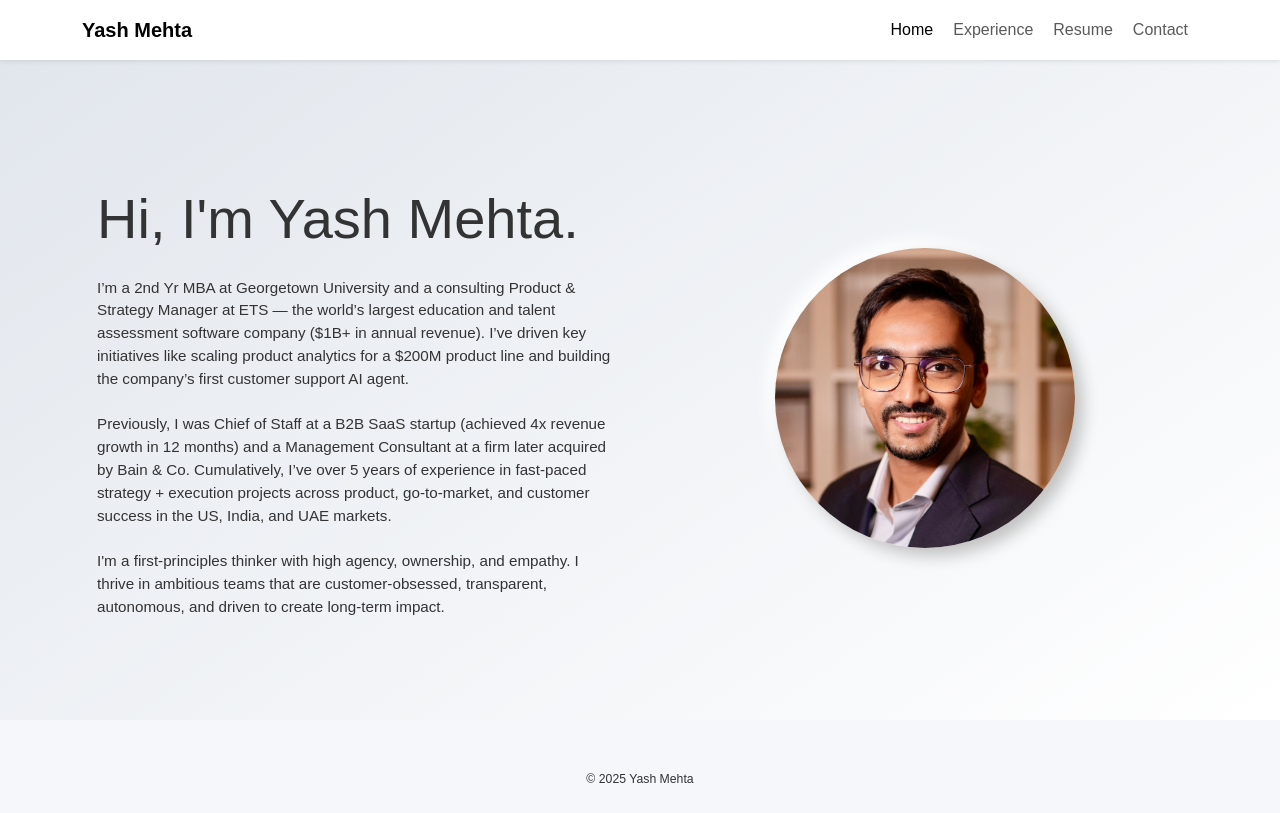
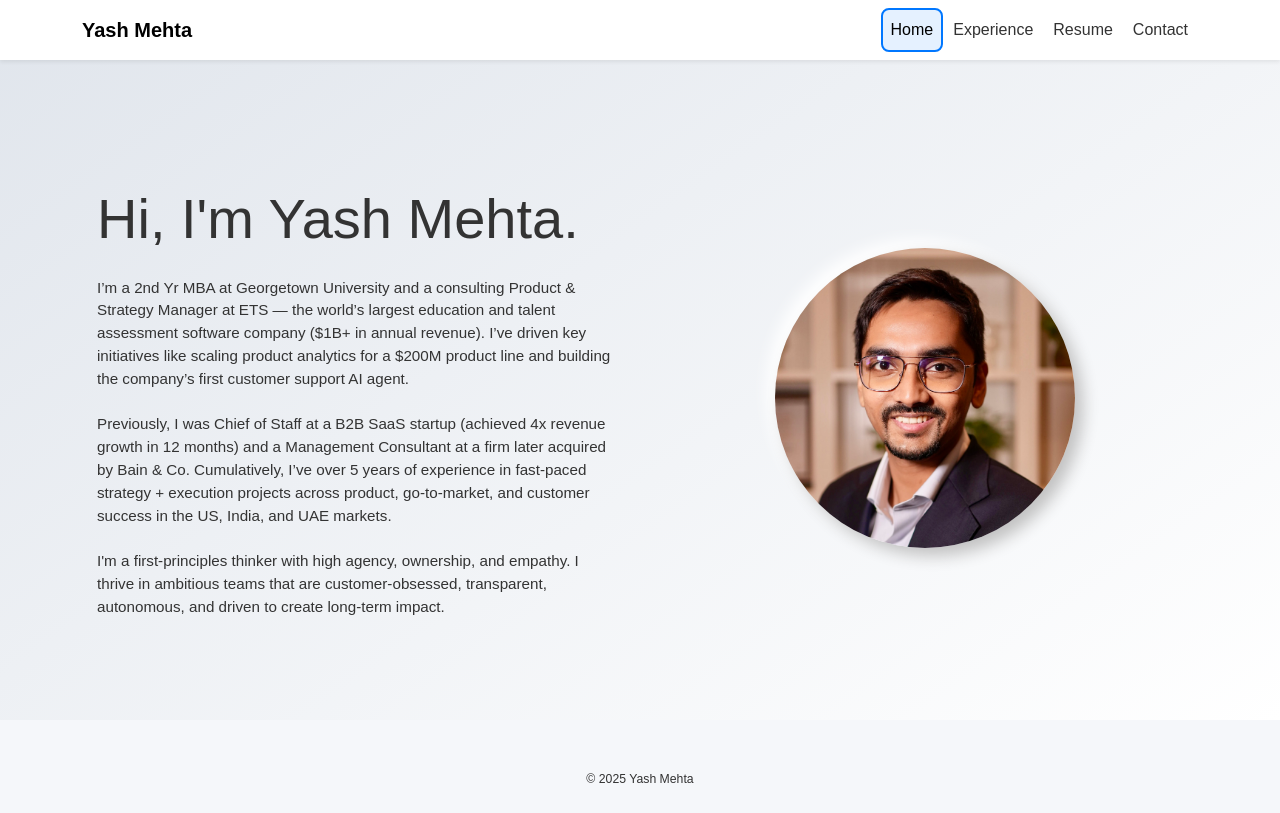
Before and after one commit to ym596/personal_website, a plain HTML site: page index.html in a window 1280 px wide. Drawn offline with nearby package versions, Linux system fonts and the light colour scheme.

Commit message:
updating top navbar

```diff
--- a/style.css
+++ b/style.css
@@ -118,27 +118,32 @@ body {
     }
   }
 
-  /* Navbar link hover effect */
-.nav-link {
-    transition: color 0.3s ease, border-bottom 0.3s ease;
-  }
-
-  /* Navbar link normal state */
+/* Navbar link normal state */
 .nav-link {
     position: relative;
     display: inline-block;
     padding: 8px 16px;
     transition: all 0.3s ease;
+    font-weight: 500;
+    color: #333;
+    background: transparent;
     border: 2px solid transparent; /* No visible border by default */
-    border-radius: 8px; /* Rounded corners for nice effect */
-}
+    border-radius: 8px;
+  }
 
-/* Navbar link hover state */
+/* Navbar link hover effect */
 .nav-link:hover {
-    border-color: #0077ff; /* Blue box appears on hover */
-    background-color: rgba(0, 119, 255, 0.1); /* Light background highlight (optional) */
-    color: #0077ff; /* Change text color too */
-}
+    background: #e6f0ff; /* Light transparent blue */
+    color: #0077ff;
+    border: 2px solid #0077ff;
+  }
+
+/* Navbar active page (current page) */
+.nav-link.active {
+    background: rgba(0, 119, 255, 0.1); /* Light transparent blue */
+    color: #0077ff;
+    border: 2px solid #0077ff;
+  }
 
   /* Universal content wrapper */
 .content-wrapper {
```
